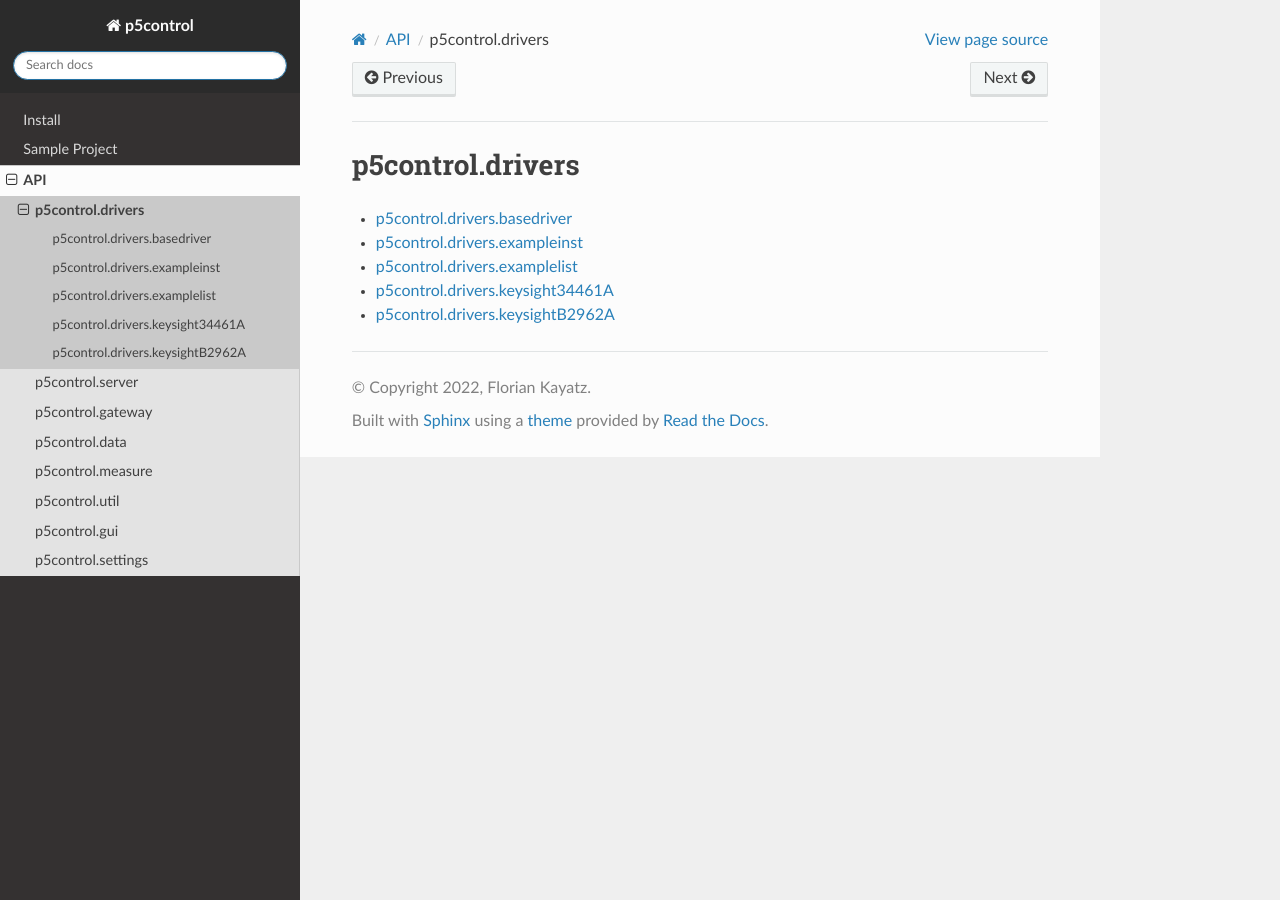
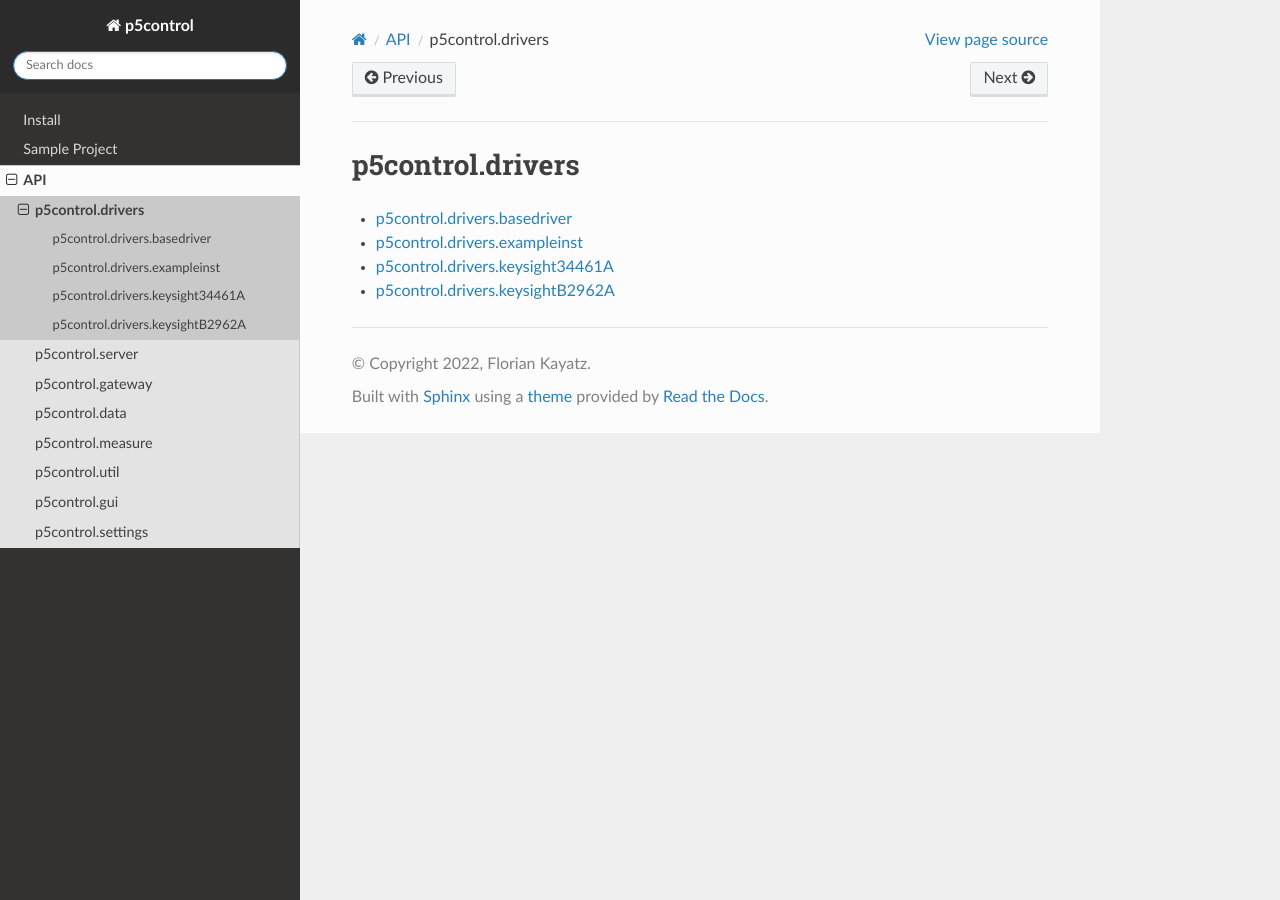
Before and after one commit to mawenzy/p5control, a Sphinx documentation site: the page built from docs/source/api/drivers/index.rst, in a window 1280 px wide. Built offline with Sphinx 7.4.7 and the Read the Docs theme 2.0.0, drawn with Linux system fonts in a browser that asks for light colours.

```diff
--- a/docs/source/api/drivers/examplelist.rst
+++ /dev/null
@@ -1,8 +0,0 @@
-p5control.drivers.examplelist
-=============================
-
-.. automodule:: p5control.drivers.examplelist
-   :members:
-   :undoc-members:
-   :private-members:
-   :show-inheritance:
--- a/docs/source/api/drivers/index.rst
+++ b/docs/source/api/drivers/index.rst
@@ -8,6 +8,5 @@ p5control.drivers
 
     basedriver
     exampleinst
-    examplelist
     keysight34461A
     keysightB2962A
--- a/docs/source/api/gui/widgets/index.rst
+++ b/docs/source/api/gui/widgets/index.rst
@@ -2,6 +2,8 @@
 
 p5control.gui.widgets
 =====================
+
+This module contains custom qt widgets, which help you quickly create your own gui. Screenshots are included to give you an idea of how the widgets look and what they do. These are taken on linux and therefore might look different on your operating system.
 
 p5control.gui.widgets.datagw\_plot module
 -----------------------------------------
@@ -13,6 +15,8 @@ p5control.gui.widgets.datagw\_plot module
 
 p5control.gui.widgets.datagw\_treeview module
 ---------------------------------------------
+
+.. image:: images/datagw_treeview.png
 
 .. automodule:: p5control.gui.widgets.datagw_treeview
    :members:
@@ -46,6 +50,8 @@ p5control.gui.widgets.monitorvaluebox module
 p5control.gui.widgets.valueboxform module
 -----------------------------------------
 
+.. image:: images/valueboxform.png
+
 .. automodule:: p5control.gui.widgets.valueboxform
    :members:
    :undoc-members:
```
Also changed, not shown: docs/source/api/gui/widgets/images/datagw_treeview.png (added), docs/source/api/gui/widgets/images/valueboxform.png (added), 1 other file.
